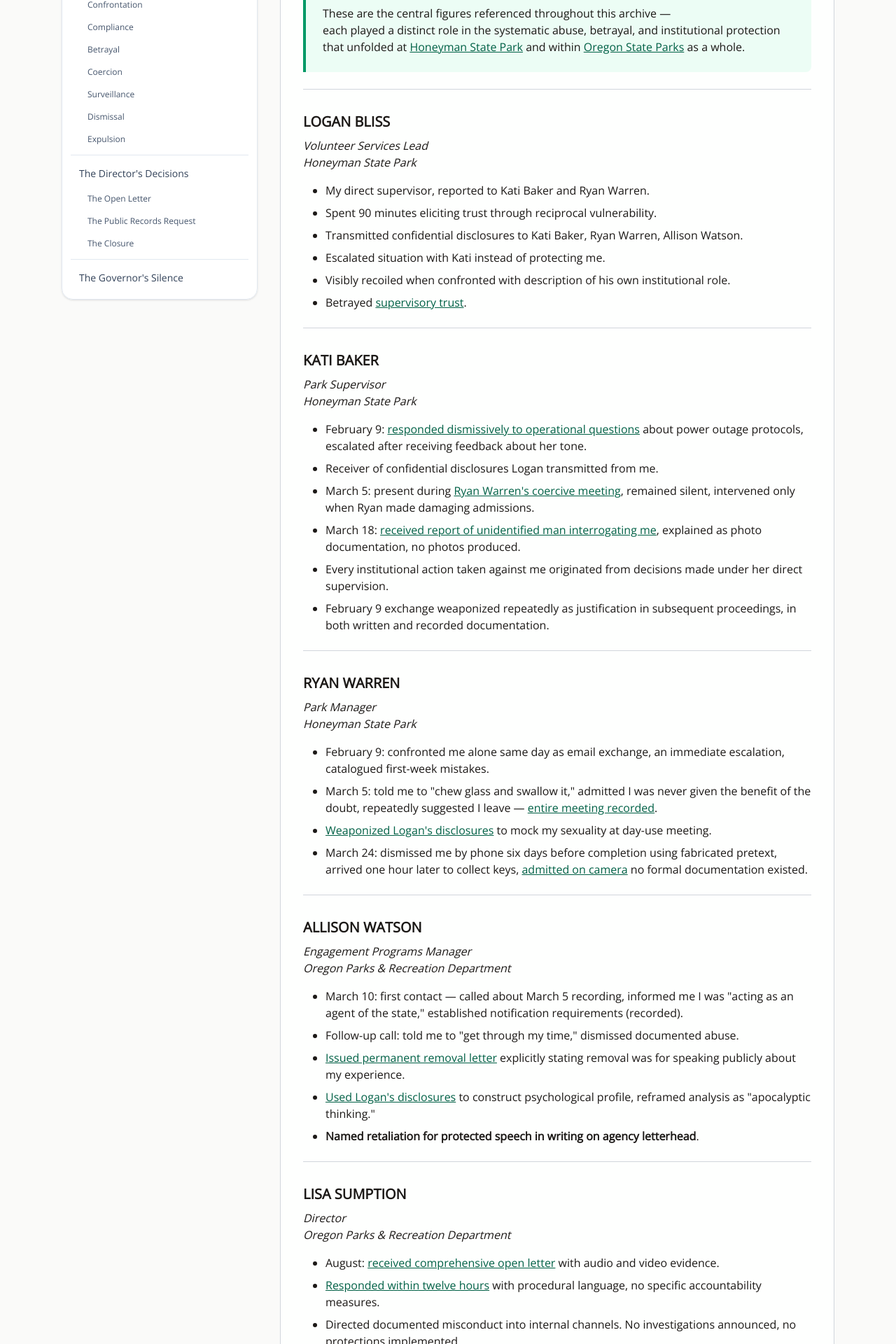
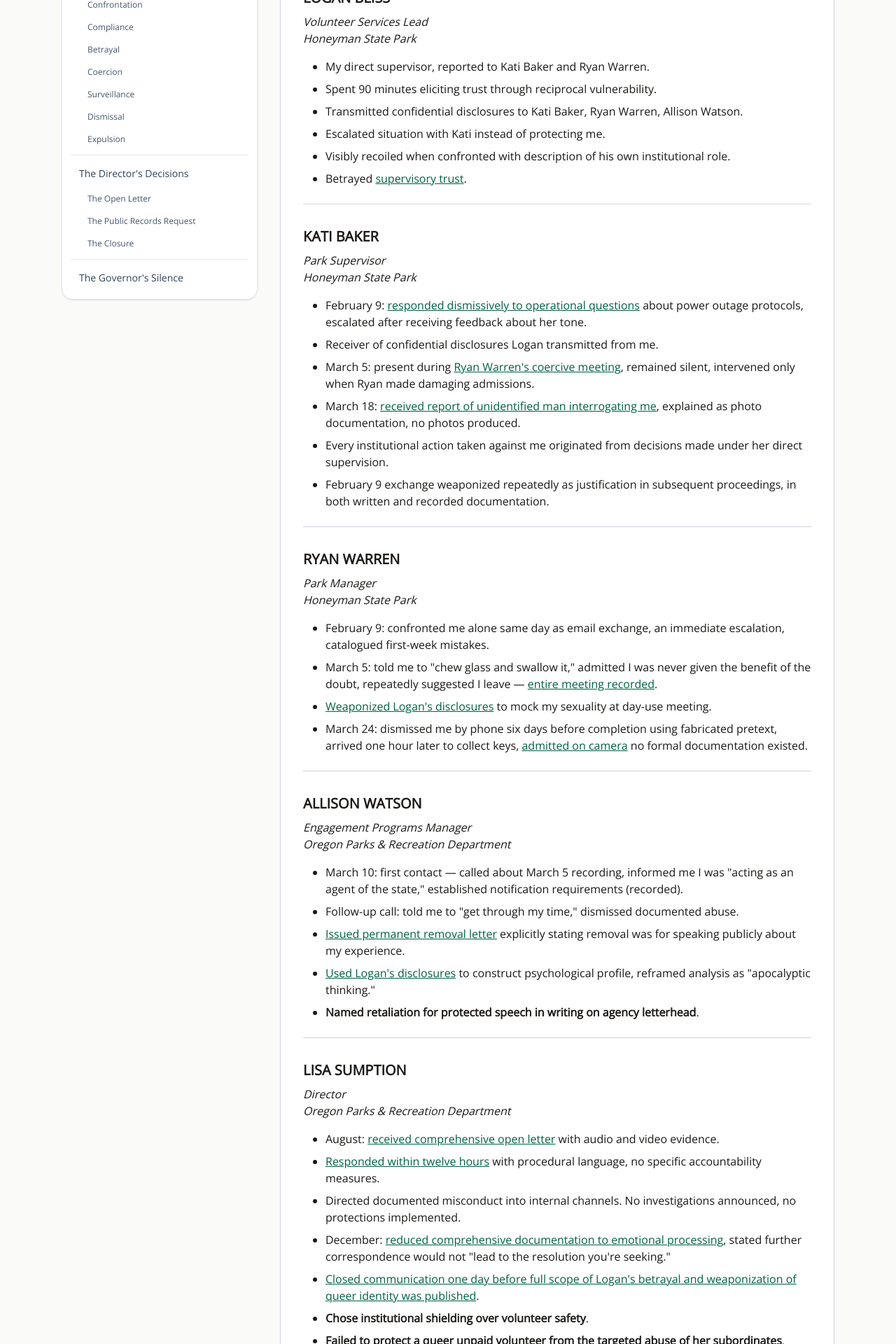
Before and after one commit to rswfire/rswfire.oprd, a Next.js app: page /key-individuals in a window 1280 px wide. Shown: the part 420-2340 px from the top of the page at 70% size. Built offline with nearby package versions, Linux system fonts and the light colour scheme.

Commit message:
Updated Precision of Language

```diff
--- a/app/(archive)/ethics/page.tsx
+++ b/app/(archive)/ethics/page.tsx
@@ -46,7 +46,7 @@ export default function EthicsPage() {
 
             <div className="mt-4">Every person in this archive had the opportunity to maintain the standards they claimed to uphold.</div>
 
-            <div className="mt-4">Every person chose institutional protection instead.</div>
+            <div className="mt-4">Every person chose the preservation of institutional impunity instead.</div>
 
             <div className="mt-4">That choice &mdash; to abandon ethics when ethics became costly &mdash; is what this archive makes permanent.</div>
 
--- a/app/(archive)/governor-kotek/page.tsx
+++ b/app/(archive)/governor-kotek/page.tsx
@@ -8,7 +8,7 @@ export const metadata: Metadata = {
     description: "Oregon's first openly LGBTQ+ governor's response to documented targeting of gay volunteer by state employees under her administration.",
     openGraph: {
         title: "The Governor's Silence",
-        description: "A gay volunteer documented abuse. Her Director protected the abusers. She was notified. She chose silence.",
+        description: "A gay volunteer documented abuse. Her director shielded the abusers. She was notified. She chose silence.",
     }
 };
 
@@ -67,7 +67,7 @@ export default function GovernorKotekPage() {
                     <div>No protections were implemented.</div>
                     <div>In December, she closed communication entirely, reframing my comprehensive documentation as &quot;emotional processing&quot; and stating that further correspondence would not &quot;lead to the resolution you're seeking.&quot;</div>
                     <div>Every person who abused their authority remains in their position.</div>
-                    <div>Her director chose to protect them.</div>
+                    <div>Her director chose to shield them from consequences.</div>
                     <div>These are facts. Every single one of them verifiable.</div>
                 </div>
 
@@ -94,7 +94,7 @@ export default function GovernorKotekPage() {
                         <div><strong>He was targeted by state employees who weaponized his sexuality after he set clear boundaries.</strong></div>
                         <div><strong>He documented everything &mdash; not with accusations, but with recordings, video, and written evidence.</strong></div>
                         <div><strong>He reported it to the director the governor appointed.</strong></div>
-                        <div><strong>She protected the people who targeted him.</strong></div>
+                        <div><strong>She shielded the people who targeted him.</strong></div>
                         <div><strong>He notified the governor's office and the governor's campaign.</strong></div>
                         <div><strong>They have remained silent.</strong></div>
                     </div>
@@ -133,7 +133,7 @@ export default function GovernorKotekPage() {
                 <div className="space-y-4">
                     <div>She has the power to resolve this right now.</div>
                     <div>Order an independent investigation into documented misconduct at <Link href="https://stateparks.oregon.gov/index.cfm?do=park.profile&parkId=95" target="_blank" className="underline text-emerald-800 hover:text-emerald-600">Honeyman State Park</Link>.</div>
-                    <div>Hold her director accountable for protecting employees who targeted a gay volunteer.</div>
+                    <div>Hold her director accountable for shielding employees who targeted a gay volunteer.</div>
                     <div>Implement systemic protections for volunteers across <Link href="https://www.oregon.gov/oprd/AO/Pages/AU-about.aspx" target="_blank" className="underline text-emerald-800 hover:text-emerald-600">Oregon State Parks</Link>.</div>
                     <div>Make a public commitment to LGBTQ+ volunteer safety that's backed by action, not just words.</div>
                     <div>If she does these things now &mdash; before external discovery forces her hand &mdash; this becomes a story about authentic accountability. It becomes evidence that her commitment to queer protection is real even when it's politically uncomfortable.</div>
@@ -168,7 +168,7 @@ export default function GovernorKotekPage() {
                     <div>I have spent nine months building permanent accountability infrastructure because every internal channel failed.</div>
                     <div>I have given every person in the chain of authority &mdash; from park supervisors to her director to her campaign &mdash; the opportunity to do the right thing.</div>
                     <div>I have been patient far beyond what anyone who experienced what I experienced should be expected to be.</div>
-                    <div>And I have documented every choice, every non-response, every moment when institutional protection was chosen over human accountability.</div>
+                    <div>And I have documented every choice, every non-response, every moment when institutional comfort was chosen over human accountability.</div>
                     <div>She is the final institutional authority before external escalation becomes necessary.</div>
                     <div>She has the power to end this with accountability instead of exposure.</div>
                     <div>But that power comes with a timeline.</div>
--- a/app/(archive)/key-individuals/page.tsx
+++ b/app/(archive)/key-individuals/page.tsx
@@ -17,23 +17,6 @@ export default function KeyIndividualsPage() {
             previousPage={{ href: "/faq", label: "Frequently Asked Questions" }}
             nextPage={{ href: "/timeline", label: "Timeline" }}
         >
-
-            <div className="mt-8 p-6 bg-emerald-50 border-l-4 border-emerald-600 rounded-r-lg">
-
-                <div className="text-base">
-                    <div>
-                        These are the central figures referenced throughout this archive —
-                    </div>
-                    <div>
-                        each played a distinct role in the systematic abuse, betrayal, and institutional protection
-                    </div>
-                    <div>
-                        that unfolded at <Link href="https://stateparks.oregon.gov/index.cfm?do=park.profile&parkId=95" target="_blank" className="underline text-emerald-800 hover:text-emerald-600">Honeyman State Park</Link> and within <Link href="https://www.oregon.gov/oprd/AO/Pages/AU-about.aspx" target="_blank" className="underline text-emerald-800 hover:text-emerald-600">Oregon State Parks</Link> as a whole.
-                    </div>
-                </div>
-            </div>
-
-            <hr className="my-6 border-t border-gray-300" />
 
             <h2 className="mt-8 text-xl font-semibold">LOGAN BLISS</h2>
             <div className="mt-2 italic">
@@ -107,7 +90,7 @@ export default function KeyIndividualsPage() {
                 <li>Directed documented misconduct into internal channels. No investigations announced, no protections implemented.</li>
                 <li>December: <Link href="/lisa-sumption/closure" className="underline text-emerald-800 hover:text-emerald-600">reduced comprehensive documentation to emotional processing</Link>, stated further correspondence would not &quot;lead to the resolution you're seeking.&quot;</li>
                 <li><Link href="/lisa-sumption/closure" className="underline text-emerald-800 hover:text-emerald-600">Closed communication one day before full scope of Logan's betrayal and weaponization of queer identity was published</Link>.</li>
-                <li><strong>Chose institutional protection over volunteer safety</strong>.</li>
+                <li><strong>Chose institutional shielding over volunteer safety</strong>.</li>
                 <li><strong>Failed to protect a queer unpaid volunteer from the targeted abuse of her subordinates</strong>.</li>
             </ul>
 
--- a/app/(archive)/lisa-sumption/page.tsx
+++ b/app/(archive)/lisa-sumption/page.tsx
@@ -75,7 +75,7 @@ export default function LisaSumptionIndexPage() {
                 <div className="mt-4 font-semibold">
                     Lisa Sumption was given every opportunity to intervene.
                 </div>
-                <div>She chose institutional protection over volunteer safety.</div>
+                <div>She chose institutional erasure over volunteer safety.</div>
             </div>
 
         </SectionPage>
--- a/app/(archive)/page.tsx
+++ b/app/(archive)/page.tsx
@@ -84,7 +84,7 @@ export default function OverviewPage() {
                         <li>Formally acknowledged receipt.</li>
                         <li>Offered no specific commitments.</li>
                         <li>Deferred responsibility to "appropriate channels."</li>
-                        <li>Upheld institutional protection over volunteer accountability.</li>
+                        <li>Chose institutional reputation over volunteer safety.</li>
                     </ul>
 
                     <div className="mt-4">
@@ -148,7 +148,7 @@ export default function OverviewPage() {
                             Allison Watson, Engagement Programs Manager, <Link href="/evidence/expulsion" className="underline text-emerald-800 hover:text-emerald-600">formalized the retaliation in writing</Link>.
                         </li>
                         <li>
-                            Lisa Sumption, Director, <Link href="/lisa-sumption" className="underline text-emerald-800 hover:text-emerald-600">acknowledged it and chose to protect them</Link>.
+                            Lisa Sumption, Director, <Link href="/lisa-sumption" className="underline text-emerald-800 hover:text-emerald-600">acknowledged it and chose to shield them</Link>.
                         </li>
                         <li>
                             The agency violated public records law for 90+ days <Link href="/lisa-sumption/public-records-request" className="underline text-emerald-800 hover:text-emerald-600">to avoid transparency about it</Link>.
```
Also changed, not shown: app/(archive)/faq/page.tsx (+4 -4 lines).
